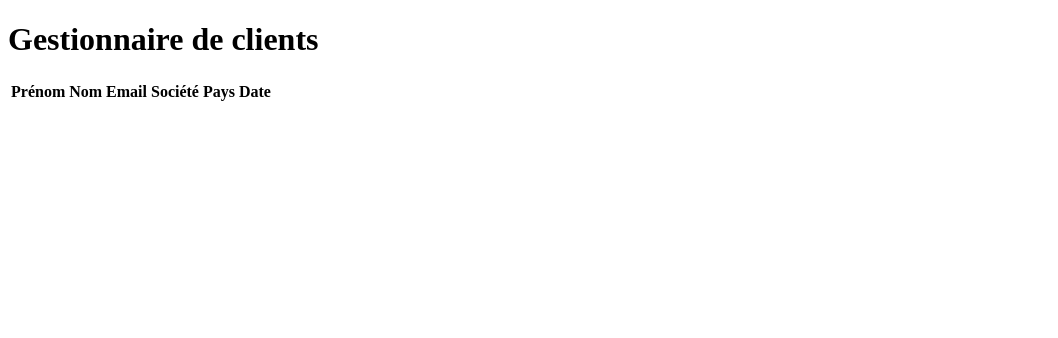
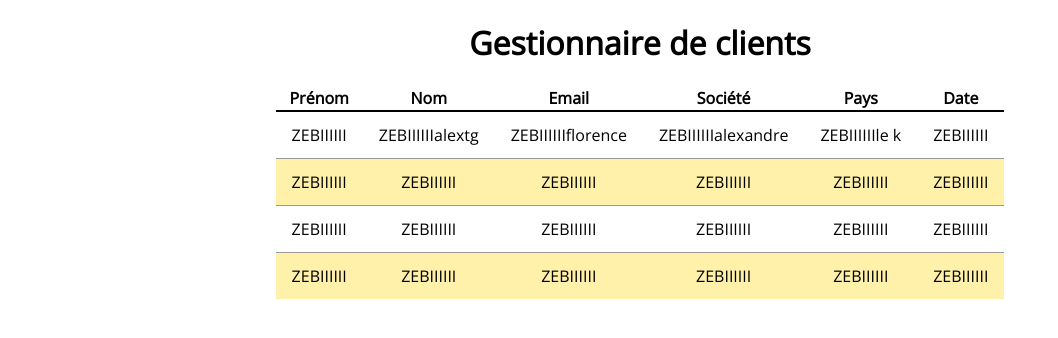
Before and after one commit to AaZz12/MDL-FrontEnd, a website: page public/index.html in a window 1280 px wide. Shown: the whole page, without its empty margins (0-1058 px from the left). Drawn offline with nearby package versions, Linux system fonts and the light colour scheme.

Commit message:
style css

```diff
--- a/public/index.html
+++ b/public/index.html
@@ -4,7 +4,7 @@
     <meta charset="UTF-8">
     <meta name="viewport" content="width=device-width, initial-scale=1.0">
     <link rel="stylesheet" href="style.css">
-    <script src="main.js"></script>
+    <script src="main.js" defer></script>
     <title>Gestionnaire de clients</title>
 </head>
 <body>
@@ -21,7 +21,38 @@
             </tr>
         </thead>
         <tbody id="utilisateurs">
-
+            <tr>
+                <td>ZEBIIIIII</td>
+                <td>ZEBIIIIIIalextg</td>
+                <td>ZEBIIIIIIflorence</td>
+                <td>ZEBIIIIIIalexandre</td>
+                <td>ZEBIIIIIIle k</td>
+                <td>ZEBIIIIII</td>
+            </tr>
+            <tr>
+                <td>ZEBIIIIII</td>
+                <td>ZEBIIIIII</td>
+                <td>ZEBIIIIII</td>
+                <td>ZEBIIIIII</td>
+                <td>ZEBIIIIII</td>
+                <td>ZEBIIIIII</td>
+            </tr>
+            <tr>
+                <td>ZEBIIIIII</td>
+                <td>ZEBIIIIII</td>
+                <td>ZEBIIIIII</td>
+                <td>ZEBIIIIII</td>
+                <td>ZEBIIIIII</td>
+                <td>ZEBIIIIII</td>
+            </tr>
+            <tr>
+                <td>ZEBIIIIII</td>
+                <td>ZEBIIIIII</td>
+                <td>ZEBIIIIII</td>
+                <td>ZEBIIIIII</td>
+                <td>ZEBIIIIII</td>
+                <td>ZEBIIIIII</td>
+            </tr>
         </tbody>
     </table>
 </body>
--- a/public/style.css
+++ b/public/style.css
@@ -0,0 +1,36 @@
+@import url("https://fonts.googleapis.com/css2?family=Open+Sans");
+
+*{
+    box-sizing: border-box;
+    font-family: "Open Sans", sans-serif;
+}
+
+html, body{
+    margin: 0;
+    padding: 0;
+    display: flex;
+    flex-direction: column;
+    justify-content: center;
+    align-items: center;
+}
+
+table{
+    text-align: center;
+    border-collapse: collapse;
+}
+
+td{
+    padding: 0.75em 1em;
+}
+
+thead tr{
+    border-bottom: 2px solid black;
+}
+
+tr:not(:last-child){
+    border-bottom: 1px solid #999;
+}
+
+tr:nth-child(2n){
+    background-color: #ffD40055;
+}
```
Also changed, not shown: public/main.js (added).
